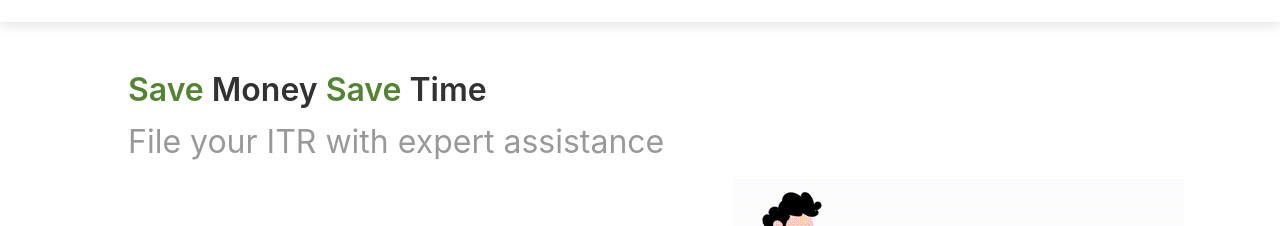
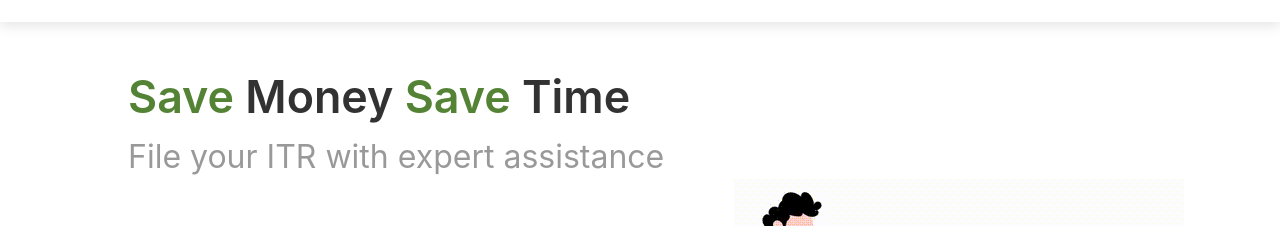
Before and after one commit to iiKaran/Finportal, a React (Create React App) app: page / in a window 1280 px wide. Shown: the part 138-364 px from the top of the page. Built offline with nearby package versions, Linux system fonts and the light colour scheme.

Commit message:
size change

```diff
--- a/src/App.css
+++ b/src/App.css
@@ -66,7 +66,7 @@
   opacity: .8;
 }
 .head {
-  font-size: 2rem;
+  font-size: 2.8rem;
   font-weight: 600;
 }
 
```
